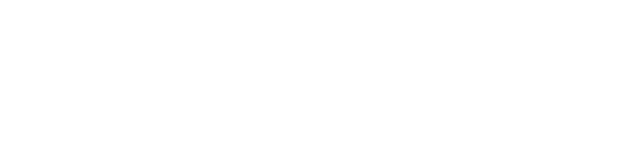
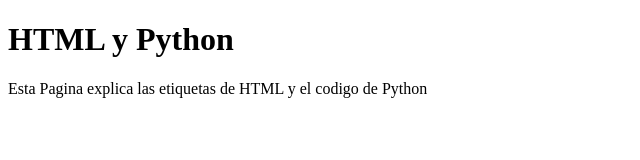
Before and after one commit to Axel-Ferreira1/clase-2, a plain HTML site: page index.html in a window 1280 px wide. Shown: the whole page, without its empty margins (0-640 px from the left). Drawn offline with Linux system fonts and the light colour scheme.

Commit message:
agregamos un header

```diff
--- a/index.html
+++ b/index.html
@@ -7,6 +7,10 @@
     <link rel="icon" href="./imagenes/icono.png">
 </head>
 <body>
+    <header>
+        <h1>HTML y Python</h1>
+        <p>Esta Pagina explica las etiquetas de HTML y el codigo de Python</p>
+    </header>
 
 </body>
 </html>
```
